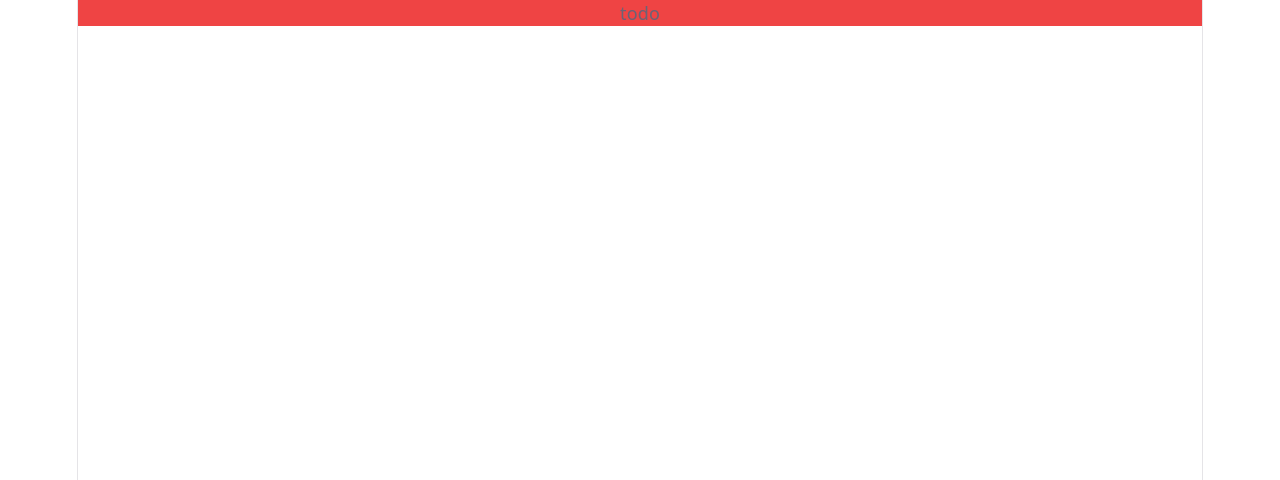
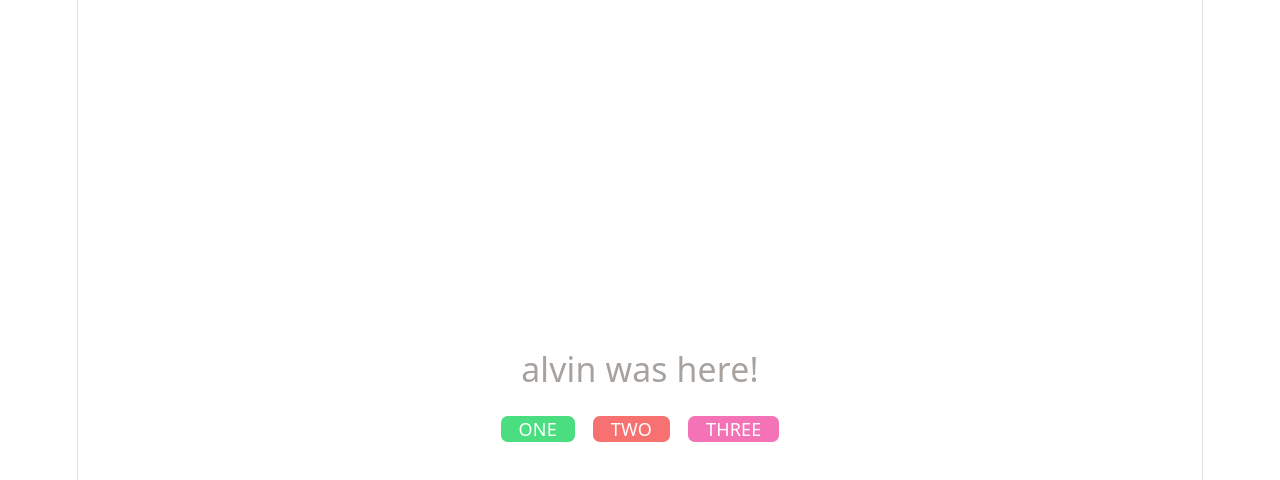
Before and after one commit to asfandyar-prog/react-ai-frontend, a React (Vite) app: page / in a window 1280 px wide. Shown: the top 480 px of the page. Built offline with nearby package versions, Linux system fonts and the light colour scheme.

Commit message:
updated the App File

```diff
--- a/src/App.jsx
+++ b/src/App.jsx
@@ -1,9 +1,37 @@
-const App = ()=>{
-  const boolean = false;
-  return <div className = {`${boolean? "bg-green-600" : "bg-red-500"}`}>
-    todo
-  </div>;
+import { useState } from "react";
+
+const array=["ONE","TWO","THREE"];
+const [first,second,third] = array;
+console.log(first,second,third);
+console.log(second);
+
+const App=()=>{
+  const [val, setval] = useState("alvin was here!");
+
+  return (<div className={`flex flex-col items-center justify-center border-3 h-screen`}>
+        <div  className="text-3xl text-stone-400">{val}</div>
+        <div className="mt-4">
+          <button className="m-2 px-4 text-white bg-green-400 rounded-md"
+          onClick={()=>{
+            console.log("button clicked");
+            setval("i am fucked up");
+
+          }}
+          >ONE</button>
+
+          <button className="m-2 px-4 text-white bg-red-400 rounded-md"
+          onClick={()=>{
+            setval("your are fucked upo")
+          }}
+          >TWO</button>
+          <button className="m-2 px-4 text-white bg-pink-400 rounded-md"
+          onClick={()=>{
+            setval("i am fucked up")
+          }}
+            >THREE</button>
+        </div>
+  </div>);
+
 };
 
-
 export default App;
--- /dev/null
+++ b/src/FancyButton.jsx
@@ -0,0 +1,10 @@
+const FancyButton=(props)=>{
+    const {children,large}=props;
+    const largeStyle = large? "text-lg font-bold rounded-full":"text-sm rounded md";
+            return (<button className = { "bg-blue-500 hover:bg-blue-700 text-white font-bold px-10 py-2 px-4 rounded m-4" +""+ largeStyle}>
+                {children}
+            </button>
+);
+};
+
+export default FancyButton;
```
